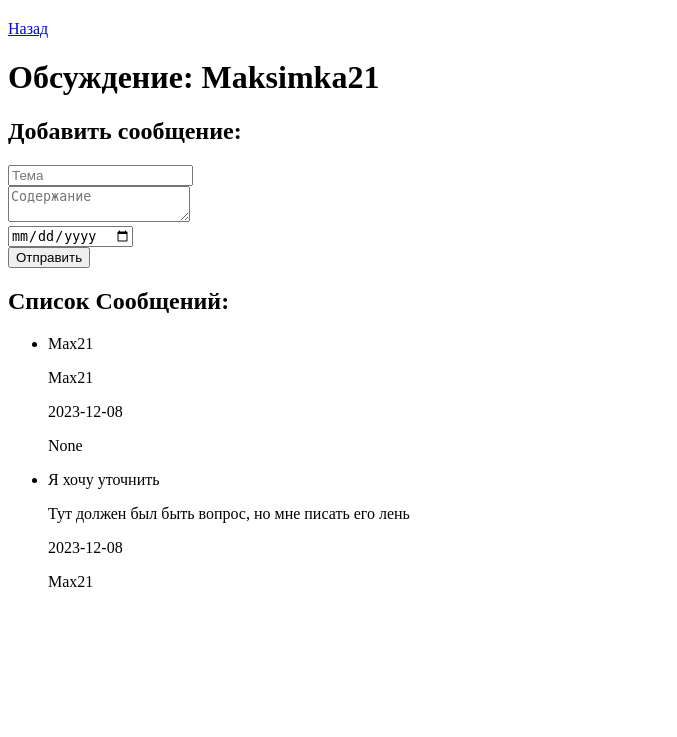
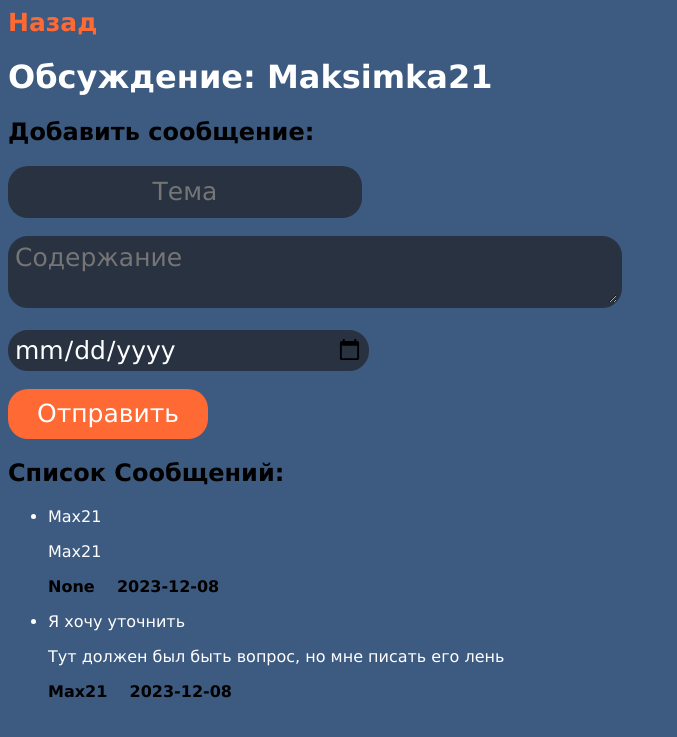
Before and after one commit to GgWp897/Flask-Forum, a Flask app: page /title_statements/1 in a window 1280 px wide. Shown: the top 737 px of the page, without its empty margins (0-677 px from the left). Run offline with Flask 3, Linux system fonts and the light colour scheme; a user stored in the database is signed in; data comes from the database, SQL or seed files in the repository.

Commit message:
Update title_statements.html

```diff
--- a/auth-flask-main/templates/title_statements.html
+++ b/auth-flask-main/templates/title_statements.html
@@ -2,30 +2,105 @@
 <html>
 <head>
     <title>{{ title.title_name }} Обсуждение</title>
+    <style>
+        a{
+            text-decoration: none;
+            font-size: 25px;
+            color: #ff6933;
+            font-weight: bold;
+            font-family: 'Lucida Sans', 'Lucida Sans Regular', 'Lucida Grande', 'Lucida Sans Unicode', Geneva, Verdana, sans-serif
+        }
+        h1{
+            color: white;
+            font-family: 'Lucida Sans', 'Lucida Sans Regular', 'Lucida Grande', 'Lucida Sans Unicode', Geneva, Verdana, sans-serif
+        }
+        h2{
+            font-family: 'Lucida Sans', 'Lucida Sans Regular', 'Lucida Grande', 'Lucida Sans Unicode', Geneva, Verdana, sans-serif
+        }
+        #input1{
+            border: none;
+            border-radius: 20px;
+            width: 350px;
+            height: 50px;
+            font-size: 25px;
+            text-align: center;
+            background-color: #293241;
+            color: white;
+            font-family: 'Lucida Sans', 'Lucida Sans Regular', 'Lucida Grande', 'Lucida Sans Unicode', Geneva, Verdana, sans-serif
+        }
+        #full_text{
+            width: 600px;
+            background-color: #293241;
+            border: 5px solid #293241;
+            border-radius: 20px;
+            font-family: 'Lucida Sans', 'Lucida Sans Regular', 'Lucida Grande', 'Lucida Sans Unicode', Geneva, Verdana, sans-serif;
+            font-size: 25px;
+            color: white
+        }
+        #full_text::-webkit-scrollbar{
+            width: 12px;
+        }
+        #full_text::-webkit-scrollbar-track {
+            background: #293241;;
+        }
+        #full_text::-webkit-scrollbar-thumb {
+            background-color: #ff6933;
+            border-radius: 20px;
+            border: none;
+        }
+        #date{
+            width: 350px;
+            background-color: #293241;
+            border: 5px solid #293241;
+            border-radius: 20px;
+            font-family: 'Lucida Sans', 'Lucida Sans Regular', 'Lucida Grande', 'Lucida Sans Unicode', Geneva, Verdana, sans-serif;
+            font-size: 25px;
+            color: white
+        }
+        #btn{
+            width: 200px;
+            height: 50px;
+            border: none;
+            border-radius: 20px;
+            font-size: 25px;
+            font-family: 'Lucida Sans', 'Lucida Sans Regular', 'Lucida Grande', 'Lucida Sans Unicode', Geneva, Verdana, sans-serif;
+            background-color: #ff6933;
+            color: white;
+            cursor: pointer;
+        }
+        #btn:hover{
+            transition: 0.8s;
+            background-color: #00c2fd;
+        }
+
+
+    </style>
 </head>
-<body>
-    <div>
-        <h2 id="greeting"></h2>
-        <div class="button">
-        <a href="/account">Назад</a>
-    </div>
+<body style="background-color: #3d5a80;">
+
+        <div>
+            <a href="/account">Назад</a>
+        </div>
+
     <h1>Обсуждение: {{ title.title_name }}</h1>
     <h2>Добавить сообщение:</h2>
     <form method="POST">
-        <input type="text" name="name" placeholder="Тема" required><br>
-        <textarea name="full_text" placeholder="Содержание" required></textarea><br>
-        <input type="date" name="date" required><br>
-        <button type="submit">Отправить</button>
+        <input id="input1" type="text" name="name" placeholder="Тема" required><br><br>
+        <textarea id="full_text" name="full_text" placeholder="Содержание" required></textarea><br><br>
+        <input id="date" type="date" name="date" required><br><br>
+        <button id="btn" type="submit">Отправить</button>
     </form>
 
     <h2>Список Сообщений:</h2>
-    <ul>
+    <ul style="font-family: 'Lucida Sans', 'Lucida Sans Regular', 'Lucida Grande', 'Lucida Sans Unicode', Geneva, Verdana, sans-serif; color: #000000;">
         {% for statement in statements %}
+        <div style="color: white;">
             <li>{{ statement.name }}
                 <p>{{ statement.full_text }}</p>
-                <p>{{statement.date }}</p>
-                <p>{{statement.user_username}}</p>
+                <p style="color: black; font-weight: bold">{{statement.user_username}}&nbsp;&nbsp;&nbsp;&nbsp;{{statement.date}}</p>
+                <p></p>
             </li>
+        </div>
         {% endfor %}
     </ul>
 
```
